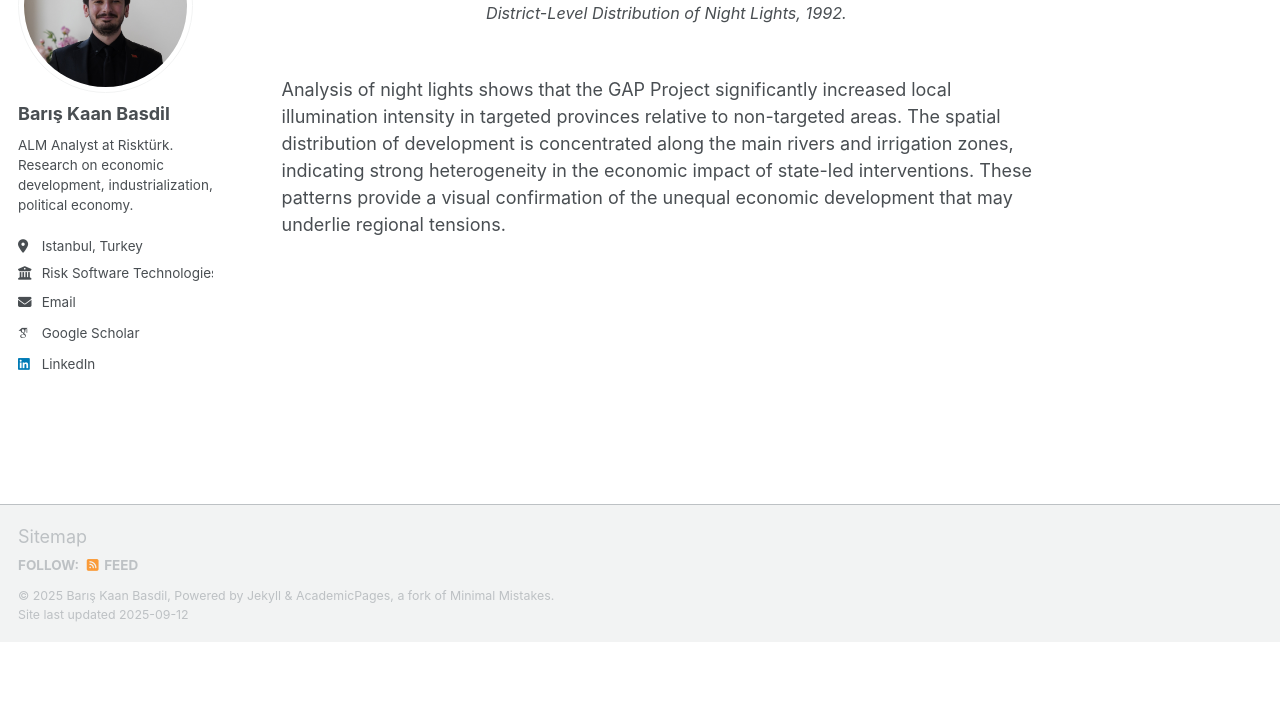
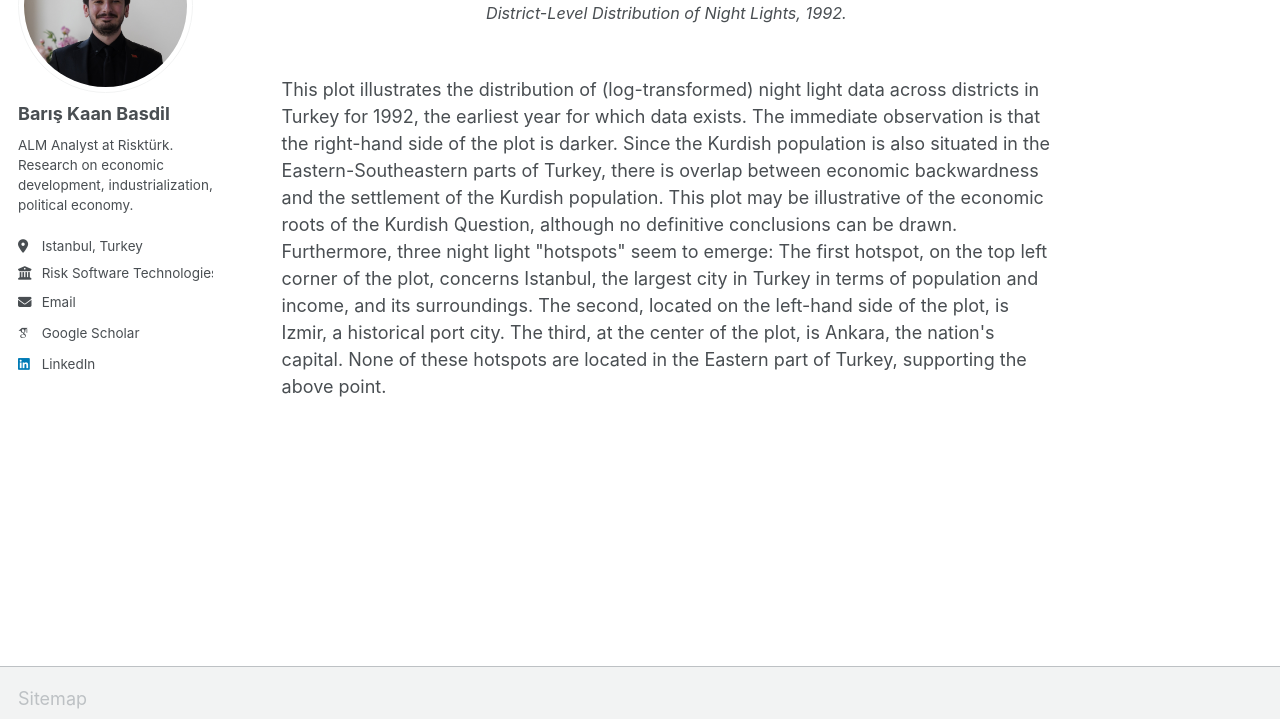
Before and after one commit to bkbasdil/bkbasdil.github.io, a Jekyll site: the page built from _pages/research/ethnic-tensions.md, in a window 1280 px wide and 900 px high, scrolled down 616 px, cut to the strip 181-900 px from the top of the window. Built offline with Jekyll 4.4.1, drawn with Linux system fonts in a browser that asks for light colours; some web fonts are replaced; a script that is not in the unit is left out; before the commit the page ends 1440 px from its top, so only the background shows below that.

Commit message:
Update ethnic-tensions.md

```diff
--- a/_pages/research/ethnic-tensions.md
+++ b/_pages/research/ethnic-tensions.md
@@ -27,5 +27,5 @@ The research consists of two essays. The first investigates whether uneven indus
 
 <!-- Results paragraph -->
 <p>
-Analysis of night lights shows that the GAP Project significantly increased local illumination intensity in targeted provinces relative to non-targeted areas. The spatial distribution of development is concentrated along the main rivers and irrigation zones, indicating strong heterogeneity in the economic impact of state-led interventions. These patterns provide a visual confirmation of the unequal economic development that may underlie regional tensions.
+This plot illustrates the distribution of (log-transformed) night light data across districts in Turkey for 1992, the earliest year for which data exists. The immediate observation is that the right-hand side of the plot is darker. Since the Kurdish population is also situated in the Eastern-Southeastern parts of Turkey, there is overlap between economic backwardness and the settlement of the Kurdish population. This plot may be illustrative of the economic roots of the Kurdish Question, although no definitive conclusions can be drawn. Furthermore, three night light "hotspots" seem to emerge: The first hotspot, on the top left corner of the plot, concerns Istanbul, the largest city in Turkey in terms of population and income, and its surroundings. The second, located on the left-hand side of the plot, is Izmir, a historical port city. The third, at the center of the plot, is Ankara, the nation's capital. None of these hotspots are located in the Eastern part of Turkey, supporting the above point.
 </p>
```
